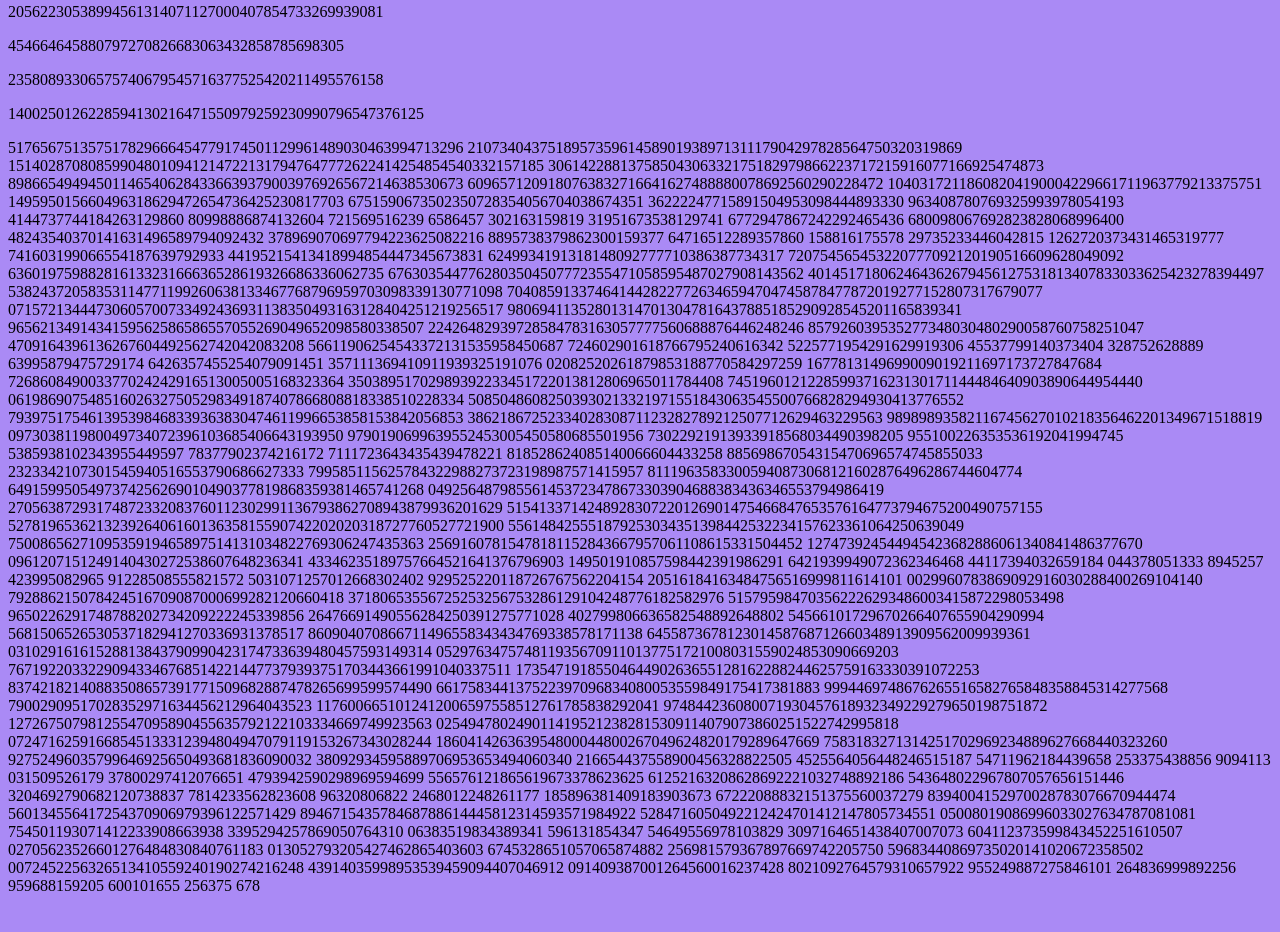
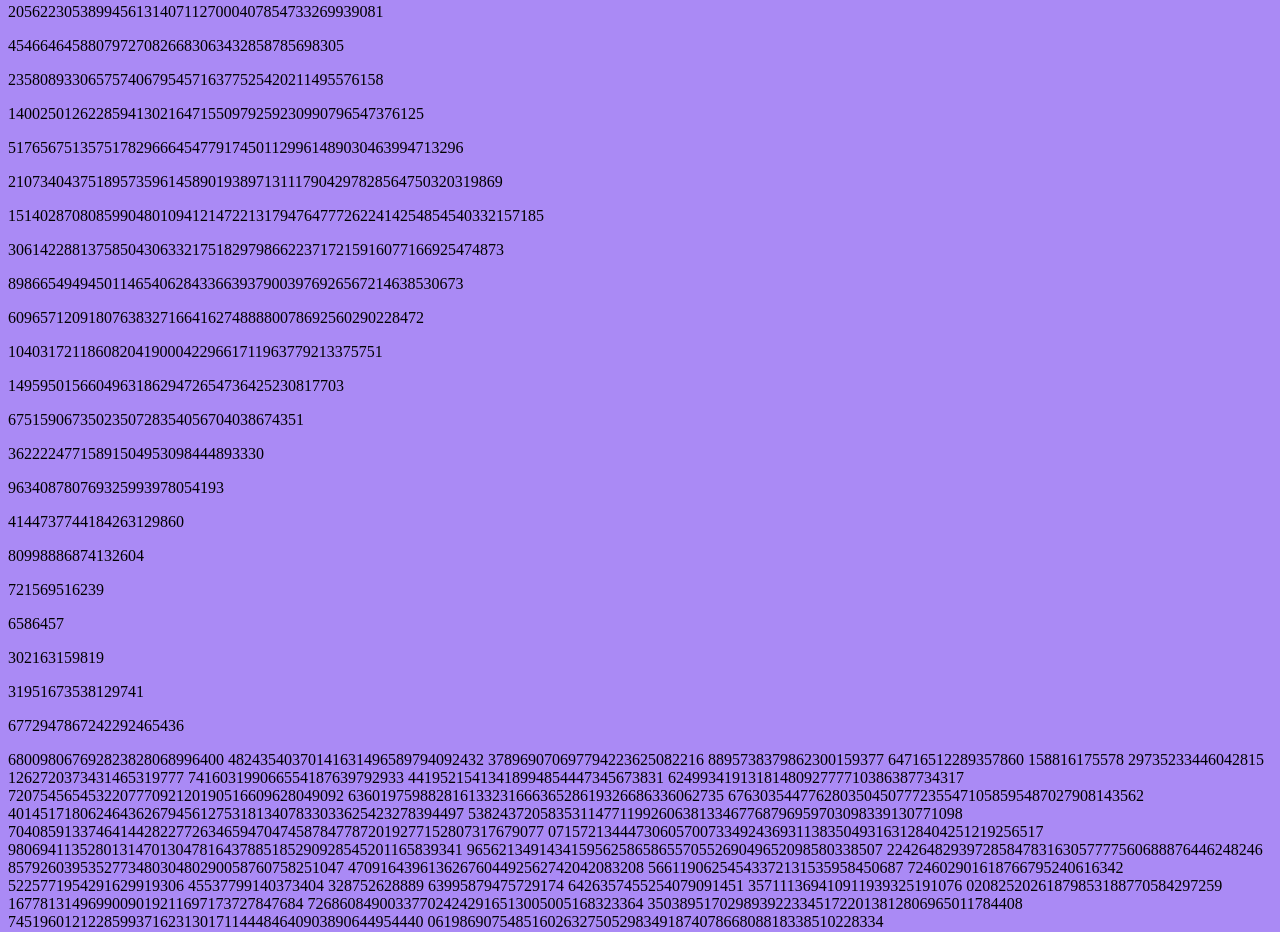
Before and after one commit to Josi-code/Josi-code.github.io, a website: page secretsoftheuniverse.html in a window 1280 px wide. Shown: the part 3171-4103 px from the top of the page. Before the commit the page ends 4082 px from the top, so only its background shows below. Drawn offline with Linux system fonts and the light colour scheme.

Commit message:
9/4/24 1:36
secrets of the universe fix section4

```diff
--- a/secretsoftheuniverse.html
+++ b/secretsoftheuniverse.html
@@ -102,42 +102,24 @@
  <p>454664645880797270826683063432858785698305</p>
  <p>23580893306575740679545716377525420211495576158</p>
  <p>1400250126228594130216471550979259230990796547376125</p>
-
-    517656751357517829666454779174501129961489030463994713296
-
-    21073404375189573596145890193897131117904297828564750320319869
-
-    1514028708085990480109412147221317947647772622414254854540332157185
-
-    30614228813758504306332175182979866223717215916077166925474873
-
-    898665494945011465406284336639379003976926567214638530673
-
-    6096571209180763832716641627488880078692560290228472
-
-    10403172118608204190004229661711963779213375751
-
-    149595015660496318629472654736425230817703
-
-    6751590673502350728354056704038674351
-
-    36222247715891504953098444893330
-
-    963408780769325993978054193
-
-    4144737744184263129860
-
-    80998886874132604
-
-    721569516239
-
-    6586457
-
-    302163159819
-
-    31951673538129741
-
-    6772947867242292465436
+ <p>517656751357517829666454779174501129961489030463994713296</p>
+ <p>21073404375189573596145890193897131117904297828564750320319869</p>
+ <p>1514028708085990480109412147221317947647772622414254854540332157185</p>
+ <p>30614228813758504306332175182979866223717215916077166925474873</p>
+ <p>898665494945011465406284336639379003976926567214638530673</p>
+ <p>6096571209180763832716641627488880078692560290228472</p>
+ <p>10403172118608204190004229661711963779213375751</p>
+ <p>149595015660496318629472654736425230817703</p>
+ <p>6751590673502350728354056704038674351</p>
+ <p>36222247715891504953098444893330</p>
+ <p>963408780769325993978054193</p>
+ <p>4144737744184263129860</p>
+ <p>80998886874132604</p>
+ <p>721569516239</p>
+ <p>6586457</p>
+ <p>302163159819</p>
+ <p>31951673538129741</p>
+ <p>6772947867242292465436</p>
 
     680098067692823828068996400
 
```
